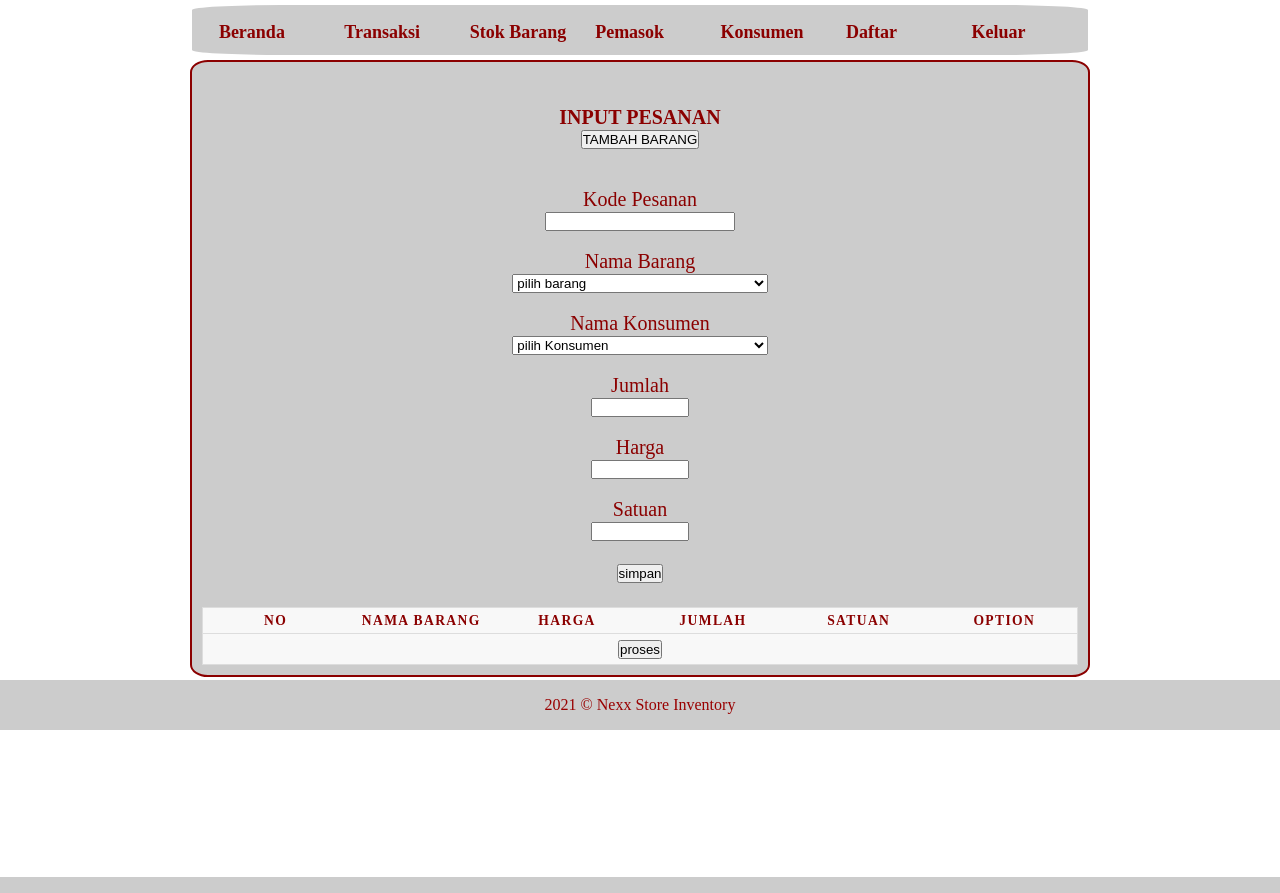
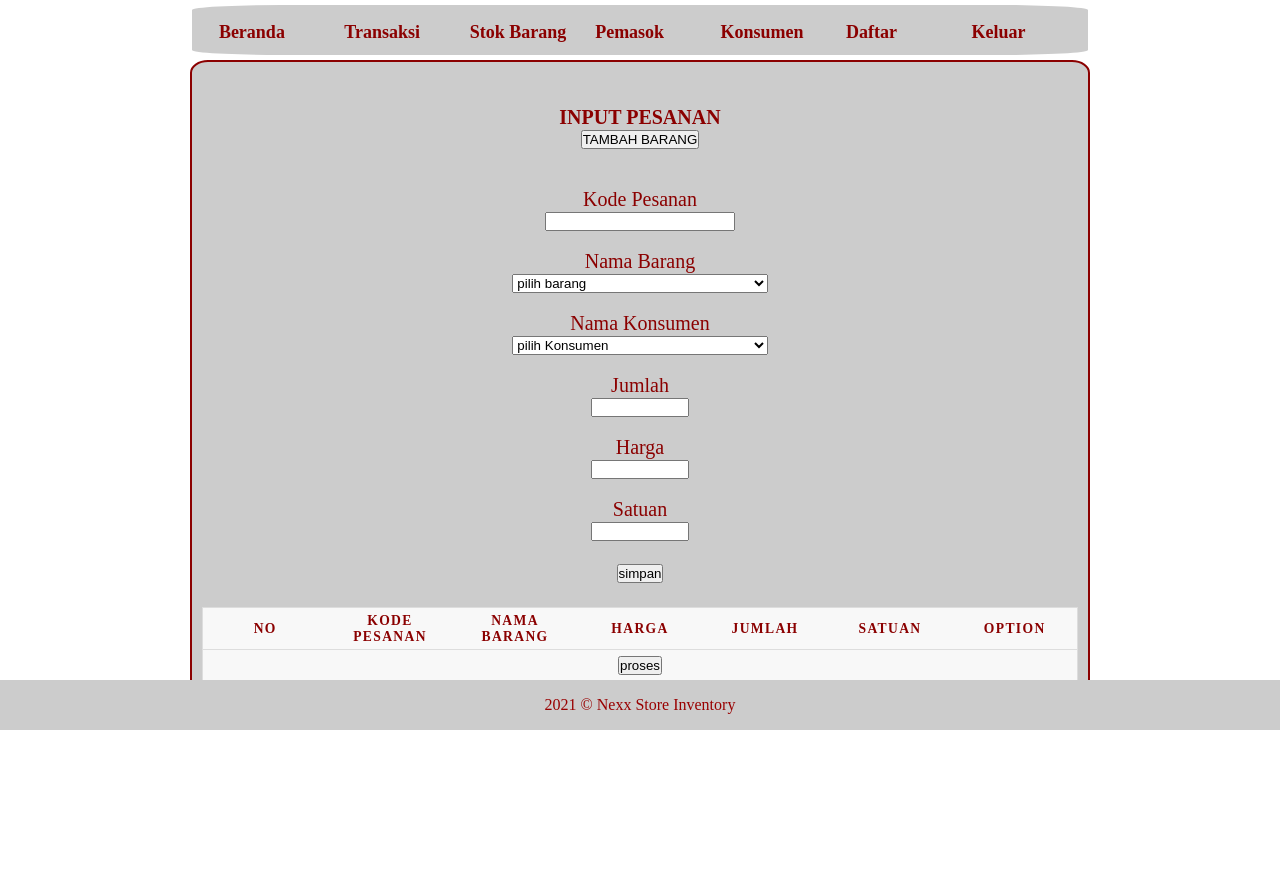
Before and after one commit to Firhan384/skripsi_nexxstore, a CodeIgniter app: page /skripsi_nexxstore/index.php/welcome/form_edit_psn/1 in a window 1280 px wide. Shown: the part 70-963 px from the top of the page. Run offline with CodeIgniter, Linux system fonts and the light colour scheme; data comes from the database, SQL or seed files in the repository; data that the repository does not hold is empty.

Commit message:
update kode ke manual

```diff
--- a/application/controllers/welcome.php
+++ b/application/controllers/welcome.php
@@ -45,7 +45,6 @@ class Welcome extends CI_Controller
 
 	public function input_barang()
 	{
-		$data['code'] = $this->model_dis->getCodeBarang();
 		$data['supplier'] = $this->model_dis->getUser('pemasok');
 		$this->load->view('input_barang', $data);
 	}
@@ -259,14 +258,12 @@ class Welcome extends CI_Controller
 
 	public function input_konsumen()
 	{
-		$data['code'] =  $this->model_dis->getCodeCustomer();
-		$this->load->view('input_konsumen', $data);
+		$this->load->view('input_konsumen');
 	}
 
 	public function input_pesanan()
 	{
 		$data['stockAvailable'] =  $this->model_dis->stockAvailable()->result_array();
-		$data['code'] = $this->model_dis->getGenerateCodeInv();
 		$data['konsumen'] = $this->model_dis->getUser('konsumen');
 		$this->load->view('input_pesanan', $data);
 	}
@@ -645,7 +642,7 @@ class Welcome extends CI_Controller
 			$this->model_dis->tambah_user('pembelian', [
 				'id_barang' => $productId,
 				'qty' => $_POST['data'][$i]['qty'],
-				'kode_pembelian' => $this->model_dis->getGenerateCodePo(),
+				'kode_pembelian' => $_POST['data'][$i]['id_pesanan'],
 				'tanggal' => date('Y-m-d h:i:s'),
 			]);
 		}
--- a/application/views/edit_konsumen.php
+++ b/application/views/edit_konsumen.php
@@ -56,7 +56,7 @@
 
 				<form action="<?php echo site_url('welcome/update_konsumen/' . $id) ?>" method="post">
 					Kode Konsumen<br />
-					<input type="text" name="kode_pemasok" value="<?php echo $kode_konsumen ?>" readonly/><br /><br />
+					<input type="text" name="kode_pemasok" value="<?php echo $kode_konsumen ?>"/><br /><br />
 					Nama Konsumen<br />
 					<input type="text" name="nm_pemasok" value="<?php echo $nama_konsumen ?>" style="width:40%;" required/><br /><br />
 					Alamat <br />
--- a/application/views/edit_pesanan.php
+++ b/application/views/edit_pesanan.php
@@ -42,7 +42,7 @@
 				<input type="hidden" name="nama_barang">
 				<input type="hidden" name="id_edit">
 				Kode Pesanan<br />
-				<input type="text" name="id_pesanan" value="<?= $data[0]['kode_penjualan'] ?>" readonly /><br /><br />
+				<input type="text" name="id_pesanan" required/><br /><br />
 				Nama Barang<br />
 				<select name="barang_id" style="width: 30%;" onchange="changeProduct(this)">
 					<option value="0" selected disabled>pilih barang</option>
@@ -80,6 +80,7 @@
 					<thead>
 						<tr>
 							<th>No</th>
+							<th>Kode Pesanan</th>
 							<th>Nama Barang</th>
 							<th>Harga</th>
 							<th>Jumlah</th>
@@ -91,7 +92,7 @@
 					</tbody>
 					<tfoot>
 						<tr>
-							<td colspan="6">
+							<td colspan="7">
 								<button onclick="simpanData()">proses</button>
 							</td>
 						</tr>
@@ -113,6 +114,8 @@
 			</div>
 			<div class="modal-body">
 				<input type="hidden" name="nama_barang_new">
+				Kode Pesanan<br />
+				<input type="text" name="id_pesanan_new" required/><br /><br />
 				Nama Barang<br />
 				<select name="barang_new_id" style="width: 30%;" onchange="changeProduct(this)">
 					<option value="0" selected disabled>pilih barang</option>
@@ -166,6 +169,7 @@
 				const element = parsingDataOld[index];
 				htmlRender += `<tr id="pm_${index}">`;
 				htmlRender += `<td>${index+1}</td>`;
+				htmlRender += `<td>${element.kode_penjualan}</td>`;
 				htmlRender += `<td>${element.nama_barang}</td>`;
 				htmlRender += `<td>${element.harga}</td>`;
 				htmlRender += `<td>${element.qty}</td>`;
@@ -193,6 +197,7 @@
 		function edit(id) {
 			status = 'update';
 			const myData = newArrayData[id];
+			$("[name='id_pesanan']").val(myData.id_pesanan);
 			$("[name='barang_id']").val(myData.barang_id);
 			$("[name='jml']").val(myData.jml);
 			$("[name='harga']").val(myData.harga);
@@ -221,7 +226,7 @@
 			const nama_barang = $("[name='nama_barang_new']").val();
 			const satuan = $("[name='satuan_new']").val();
 			const konsumen_id = $("[name='konsumen_new_id']").val();
-			const kode_penjualan = $("[name='id_pesanan']").val();
+			const kode_penjualan = $("[name='id_pesanan_new']").val();
 
 			newArrayData.push({
 				_id: (newArrayData.length+1),
@@ -240,6 +245,7 @@
 				const element = newArrayData[index];
 				htmlRender += `<tr id="pm_${index}">`;
 				htmlRender += `<td>${index+1}</td>`;
+				htmlRender += `<td>${element.id_pesanan}</td>`;
 				htmlRender += `<td>${element.nama_barang}</td>`;
 				htmlRender += `<td>${element.harga}</td>`;
 				htmlRender += `<td>${element.jml}</td>`;
@@ -251,6 +257,7 @@
 		}
 
 		function simpan() {
+			const id_pesanan = $("[name='id_pesanan']").val();
 			const id_edit = $("[name='id_edit']").val();
 			const barang_id = $("[name='barang_id']").val();
 			const jml = $("[name='jml']").val();
@@ -260,16 +267,19 @@
 			const konsumen_id = $("[name='konsumen_id']").val();
 
 			$(`#pm_${id_edit}`).each(function(index, element) {
+				// kode pesanan
+				$(this).find("td").eq(1).text(id_pesanan);
 				// nama barang
-				$(this).find("td").eq(1).text(nama_barang);
+				$(this).find("td").eq(2).text(nama_barang);
 				// harga
-				$(this).find("td").eq(2).text(harga);
+				$(this).find("td").eq(3).text(harga);
 				// jumlah
-				$(this).find("td").eq(3).text(jml);
+				$(this).find("td").eq(4).text(jml);
 				// satuan
-				$(this).find("td").eq(4).text(satuan);
+				$(this).find("td").eq(5).text(satuan);
 			});
 
+			newArrayData[id_edit].id_pesanan = id_pesanan;
 			newArrayData[id_edit].barang_id = barang_id;
 			newArrayData[id_edit].jml = jml;
 			newArrayData[id_edit].harga = harga;
--- a/application/views/input_barang.php
+++ b/application/views/input_barang.php
@@ -41,7 +41,7 @@
 
 				<form action="<?php echo site_url('welcome/input_brg') ?>" method="post">
 					Kode Barang<br />
-					<input type="text" name="id_brg" value="<?= $code ?>" readonly/><br /><br />
+					<input type="text" name="id_brg" required/><br /><br />
 					Nama Barang<br />
 					<input type="text" name="nm_brg" style="width:40%;" required/><br /><br />
 					Stok <br />
--- a/application/views/input_konsumen.php
+++ b/application/views/input_konsumen.php
@@ -41,7 +41,7 @@
 
                 <form action="<?php echo site_url('welcome/create_konsumen') ?>" method="post">
                     Kode Konsumen<br />
-                    <input type="text" name="kode_konsumen" value="<?= $code ?>" readonly/><br /><br />
+                    <input type="text" name="kode_konsumen"/><br /><br />
                     Nama Konsumen<br />
                     <input type="text" name="nm_pemasok" style="width:40%;" required/><br /><br />
                     Alamat <br />
--- a/application/views/input_pesanan.php
+++ b/application/views/input_pesanan.php
@@ -42,7 +42,7 @@
 				<!-- <form action="<?php echo site_url('welcome/input_psn') ?>" method="post"> -->
 					<input type="hidden" name="nama_barang">
 					Kode Pesanan<br />
-					<input type="text" name="id_pesanan" value="<?= $code ?>" readonly /><br /><br />
+					<input type="text" name="id_pesanan" required /><br /><br />
 					Nama Barang<br />
 					<select name="barang_id" style="width: 30%;" onchange="changeProduct(this)">
 						<option value="0" selected disabled>pilih barang</option>
@@ -80,6 +80,7 @@
 					<thead>
 						<tr>
 							<th>No</th>
+							<th>Kode Pesanan</th>
 							<th>Nama Barang</th>
 							<th>Harga</th>
 							<th>Jumlah</th>
@@ -91,7 +92,7 @@
 					</tbody>
 					<tfoot>
 						<tr>
-							<td colspan="6">
+							<td colspan="7">
 								<button onclick="simpanData()">proses</button>
 							</td>
 						</tr>
@@ -142,6 +143,7 @@
 					const element = data[index];
 					htmlRender += `<tr id="pm_${index}">`;
 					htmlRender += `<td>${index+1}</td>`;
+					htmlRender += `<td>${element.id_pesanan}</td>`;
 					htmlRender += `<td>${element.nama_barang}</td>`;
 					htmlRender += `<td>${element.harga}</td>`;
 					htmlRender += `<td>${element.jml}</td>`;
--- a/application/views/input_retur.php
+++ b/application/views/input_retur.php
@@ -42,7 +42,7 @@
                 <form action="<?php echo site_url('welcome/create_retur') ?>" method="post">
                     <input type="hidden" name="penjualan_id">
                     Kode Retur<br />
-                    <input type="text" name="kode_retur" value="<?= $code ?>" readonly /><br /><br />
+                    <input type="text" name="kode_retur" required/><br /><br />
                     Kode Penjualan<br />
                     <select name="id_penjualan" id="" style="width: 20%;" onchange="getVal(this)">
                         <option value="" selected disabled>pilih kode penjualan</option>
```
Also changed, not shown: application/views/edit_barang.php (+5 -5 lines), application/views/edit_pembelian.php (+17 -7 lines), application/views/input_pembelian.php (+6 -2 lines).
